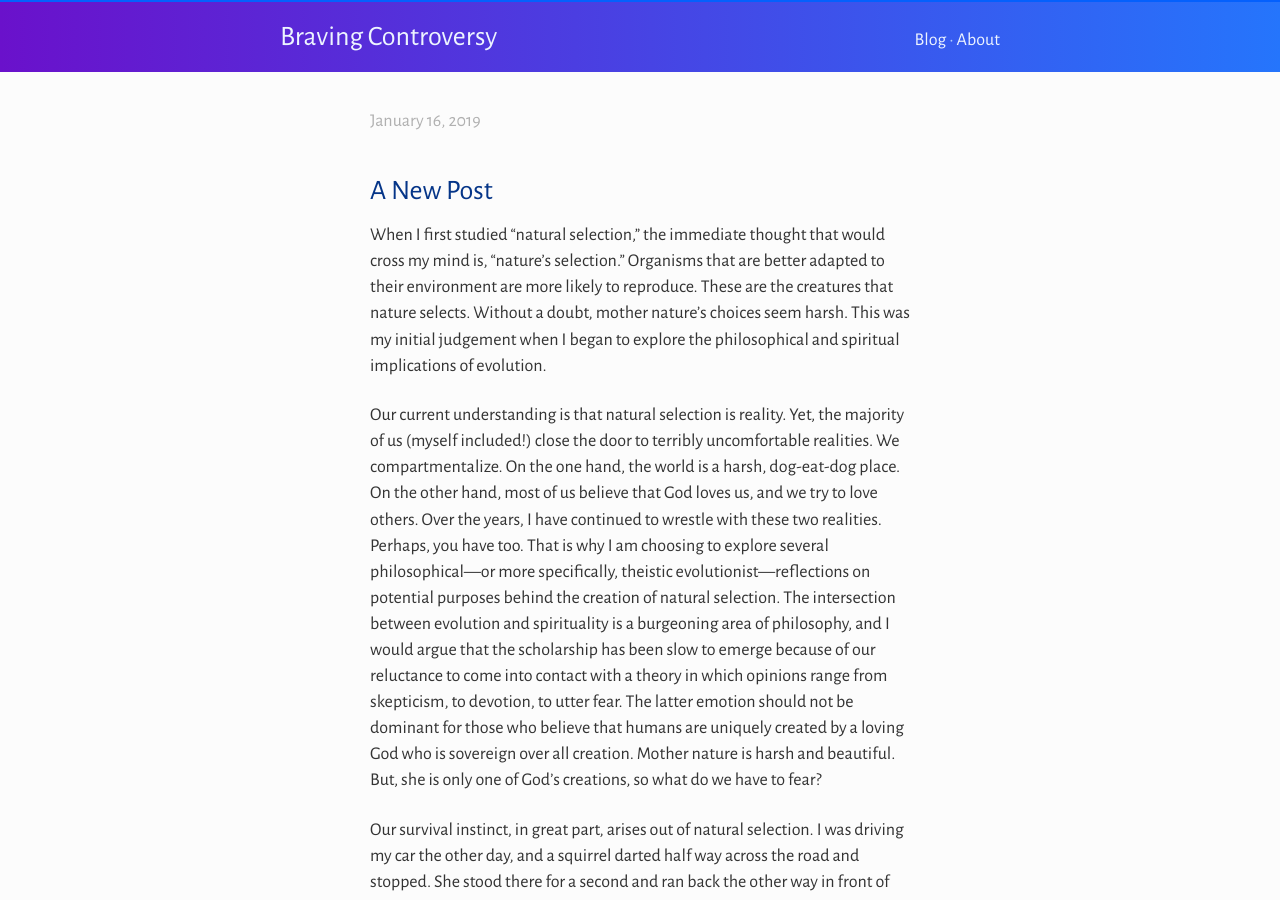
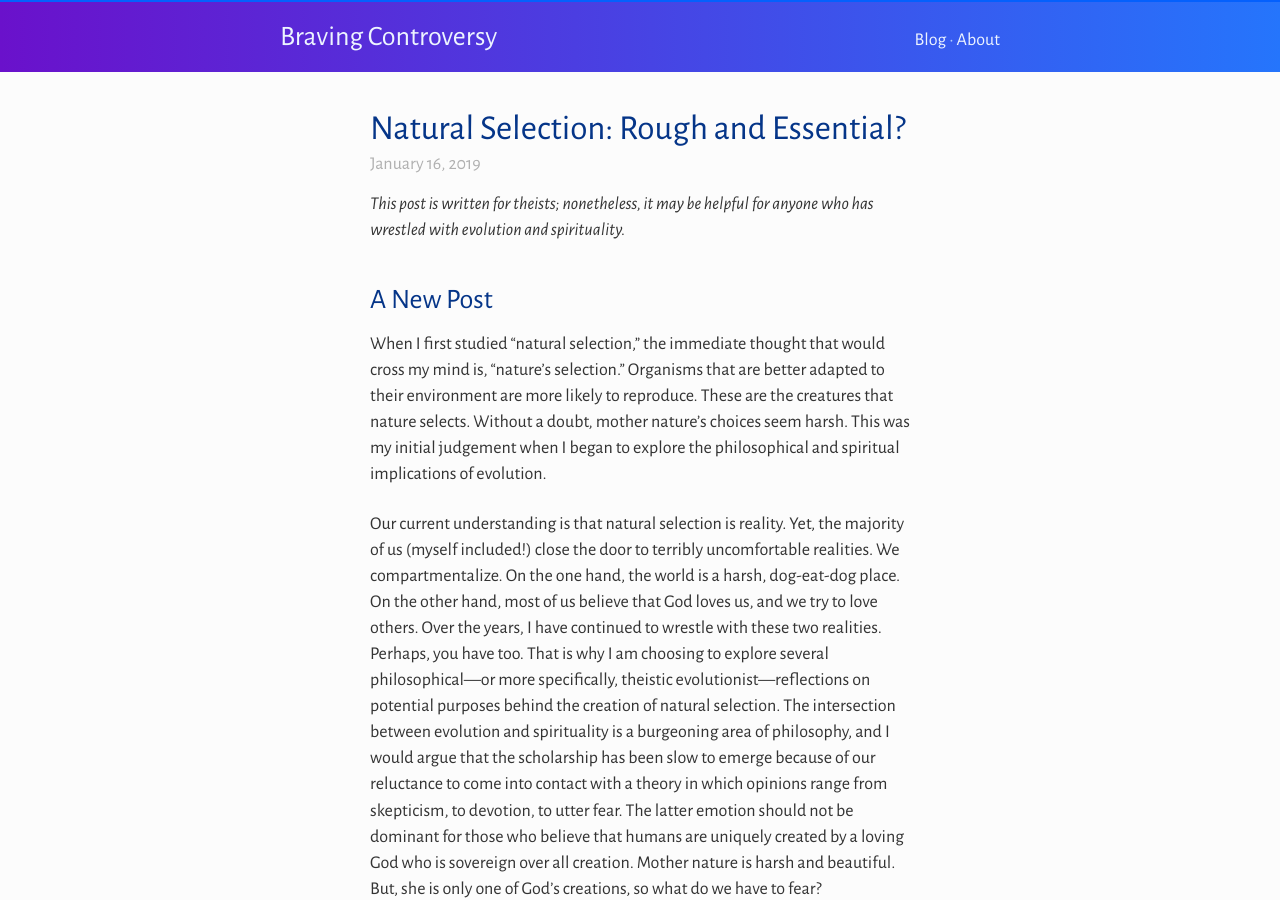
Before and after one commit to peace60895/peace60895.github.io, a Jekyll site: the page built from _posts/2019-01-16-natural-selection-rough-and-essential.md, in a window 1280 px wide and 900 px high. Built offline with Jekyll 4.4.1, drawn with Linux system fonts in a browser that asks for light colours; our own code applies the rules of GitHub Pages for plain Markdown files; comment, search, counter and statistics services are not loaded; some of the changed text lies outside the part shown.

Commit message:
Fix title and postpone post till tomorrow

```diff
--- a/_posts/2019-01-15-natural-selection-rough-and-essential.md
+++ b/_posts/2019-01-16-natural-selection-rough-and-essential.md
@@ -1,6 +1,6 @@
 ---
 layout: post
-title: Natural Selection: Rough and Essential?
+title: "Natural Selection: Rough and Essential?"
 author: Sam M-E
 tags: theistic-evolution evolution natural-selection theology creation
 published: true
```
